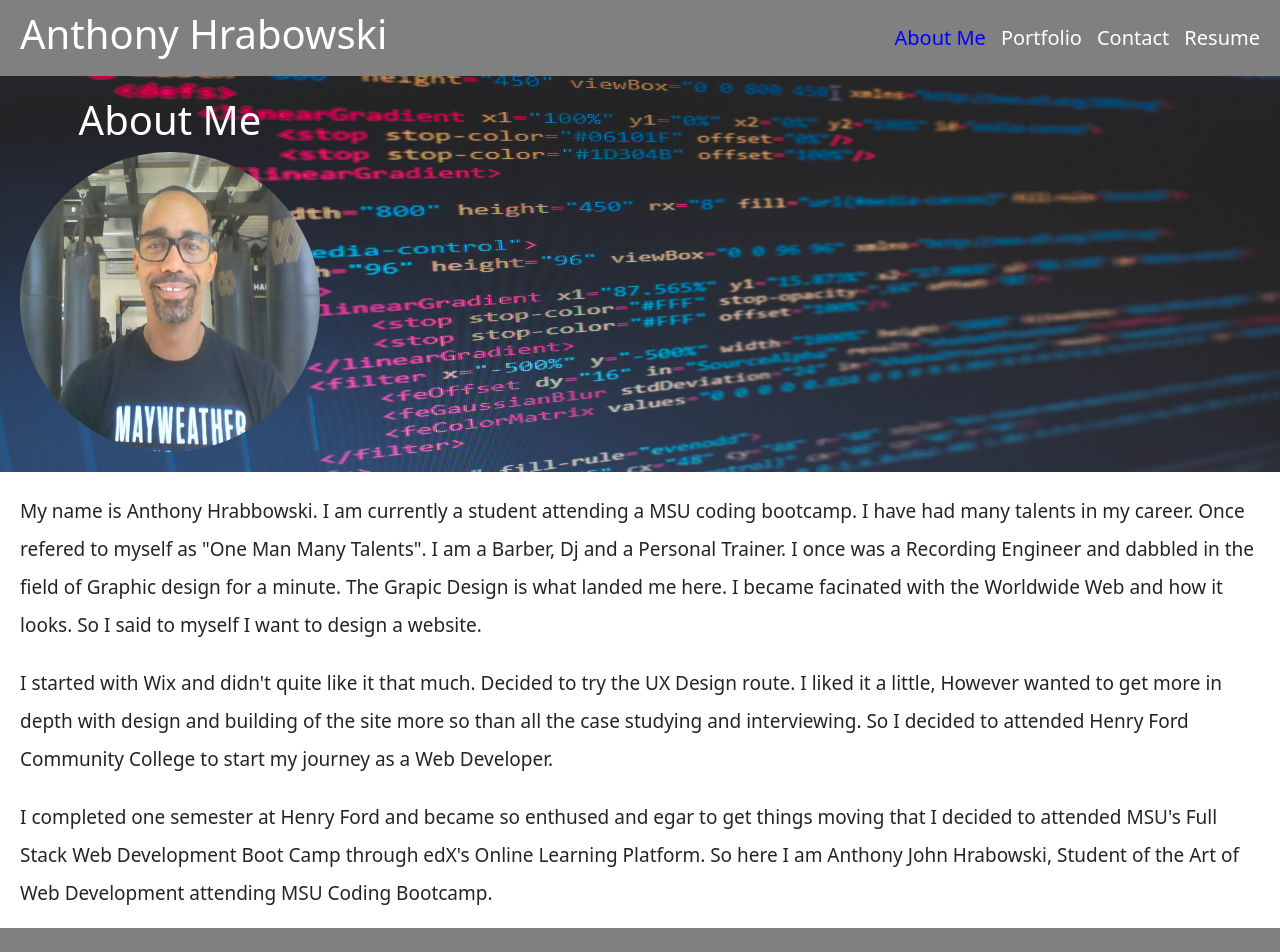
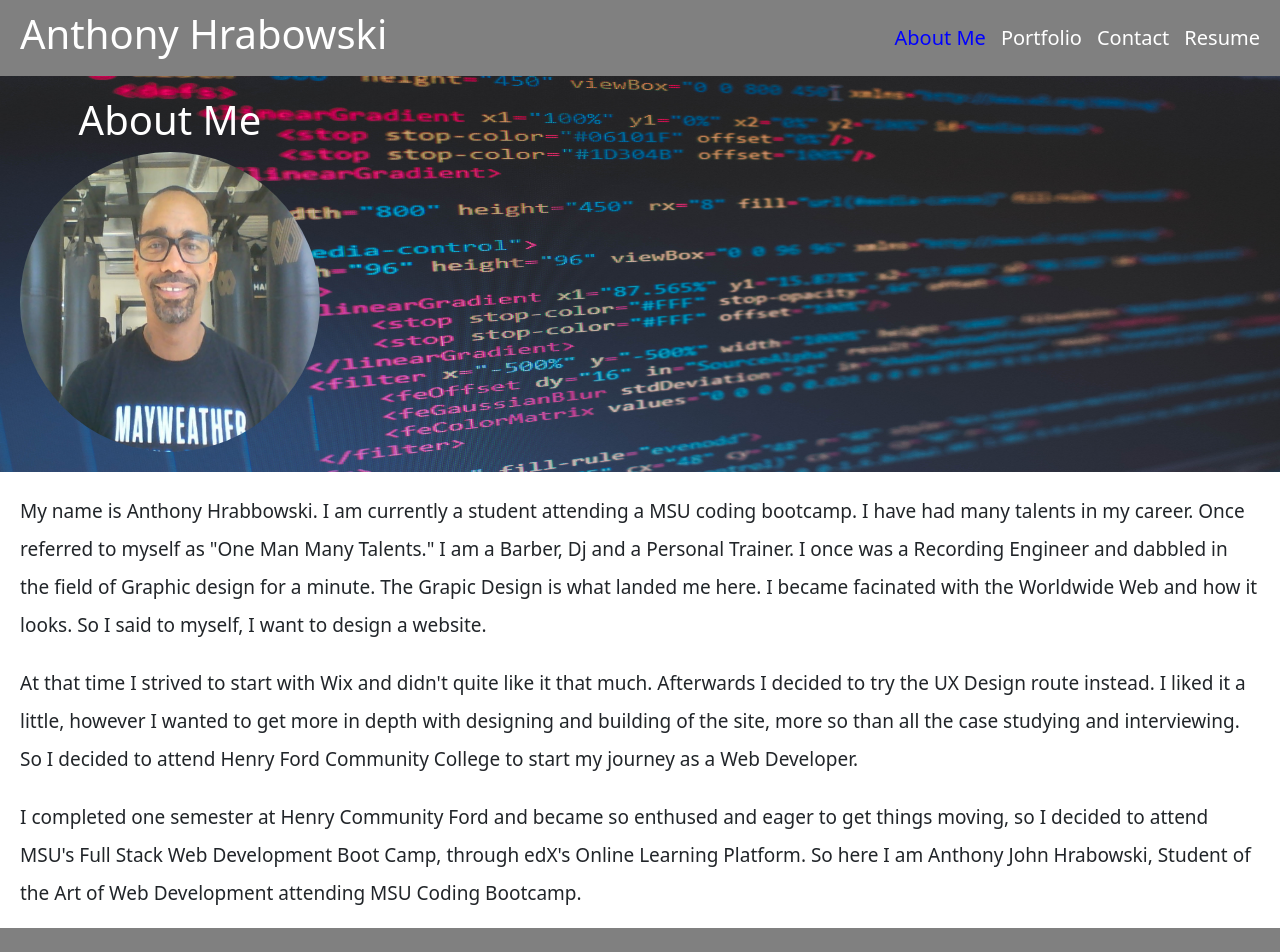
Before and after one commit to Ajhrabowski/Portfolio-R, a React (Vite) app: page / in a window 1280 px wide. Shown: the top 952 px of the page. Built offline with nearby package versions, Linux system fonts and the light colour scheme.

Commit message:
Updated my About Page.

```diff
--- a/src/pages/AboutPage.jsx
+++ b/src/pages/AboutPage.jsx
@@ -6,16 +6,16 @@ export default function About() {
         <img src="/Coach-Tony.jpg" alt="my profile picture" />
       </div>
       <p>
-        My name is Anthony Hrabbowski. I am currently a student attending a MSU coding bootcamp. I have had many talents in my career. Once refered to myself as "One Man Many Talents". I am a Barber, Dj and a Personal Trainer. I once was a Recording Engineer and dabbled in the field of Graphic design for a minute. The Grapic Design is what landed me here.
-        I became facinated with the Worldwide Web and how it looks. So I said to myself I want to design a website.
+        My name is Anthony Hrabbowski. I am currently a student attending a MSU coding bootcamp. I have had many talents in my career. Once referred to myself as "One Man Many Talents." I am a Barber, Dj and a Personal Trainer. I once was a Recording Engineer and dabbled in the field of Graphic design for a minute. The Grapic Design is what landed me here.
+        I became facinated with the Worldwide Web and how it looks. So I said to myself, I want to design a website.
         </p>
 
         <p>
-          I started with Wix and didn't quite like it that much. Decided to try the UX Design route. I liked it a little, However wanted to get more in depth with design and building of the site more so than all the case studying and interviewing. So I decided to attended Henry Ford Community College
+          At that time I strived to start with Wix and didn't quite like it that much. Afterwards I decided to try the UX Design route instead. I liked it a little, however I wanted to get more in depth with designing and building of the site, more so than all the case studying and interviewing. So I decided to attend Henry Ford Community College
           to start my journey as a Web Developer.
         </p>
         <p>
-        I completed one semester at Henry Ford and became so enthused and egar to get things moving that I decided to attended MSU's Full Stack Web Development Boot Camp through edX's Online Learning Platform. So here I am Anthony John Hrabowski, Student of the Art of Web Development attending MSU Coding Bootcamp.
+        I completed one semester at Henry Community Ford and became so enthused and eager to get things moving, so I decided to attend MSU's Full Stack Web Development Boot Camp, through edX's Online Learning Platform. So here I am Anthony John Hrabowski, Student of the Art of Web Development attending MSU Coding Bootcamp.
       </p>
     </div>
   );
```
